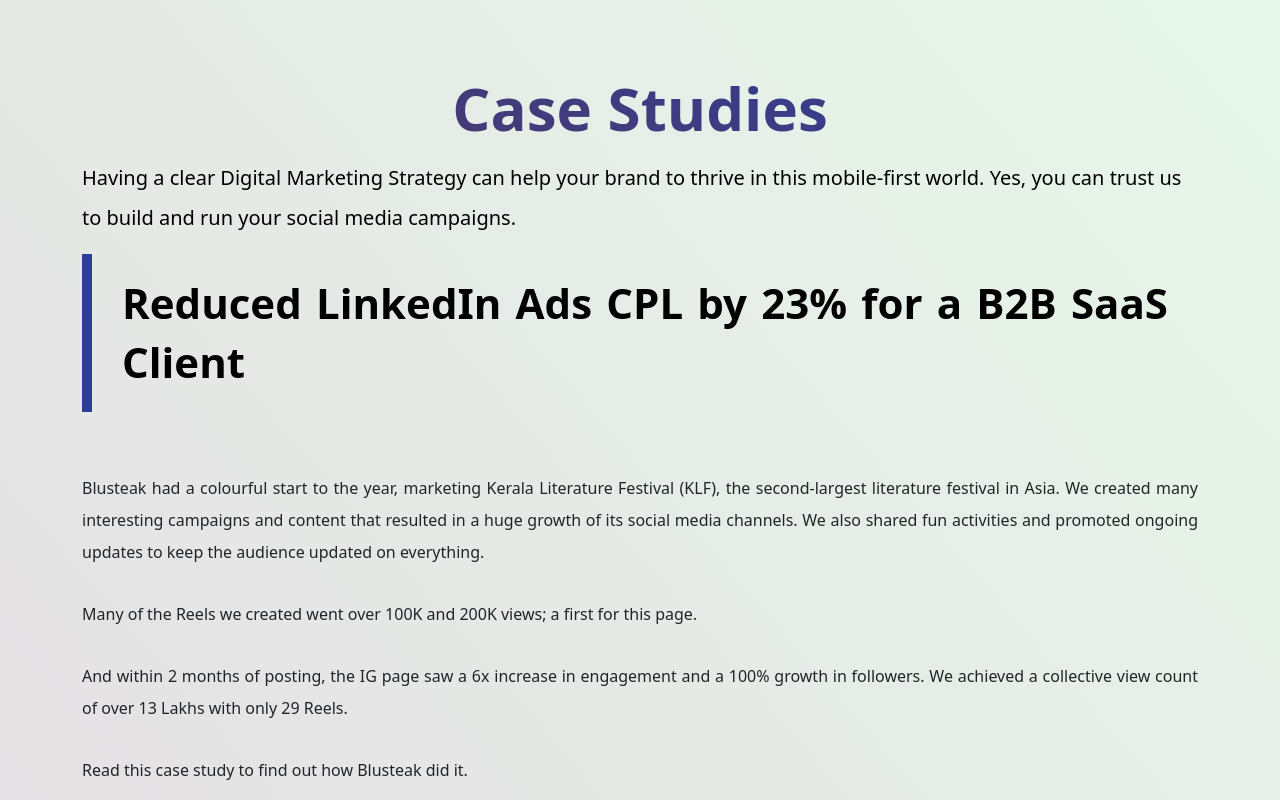
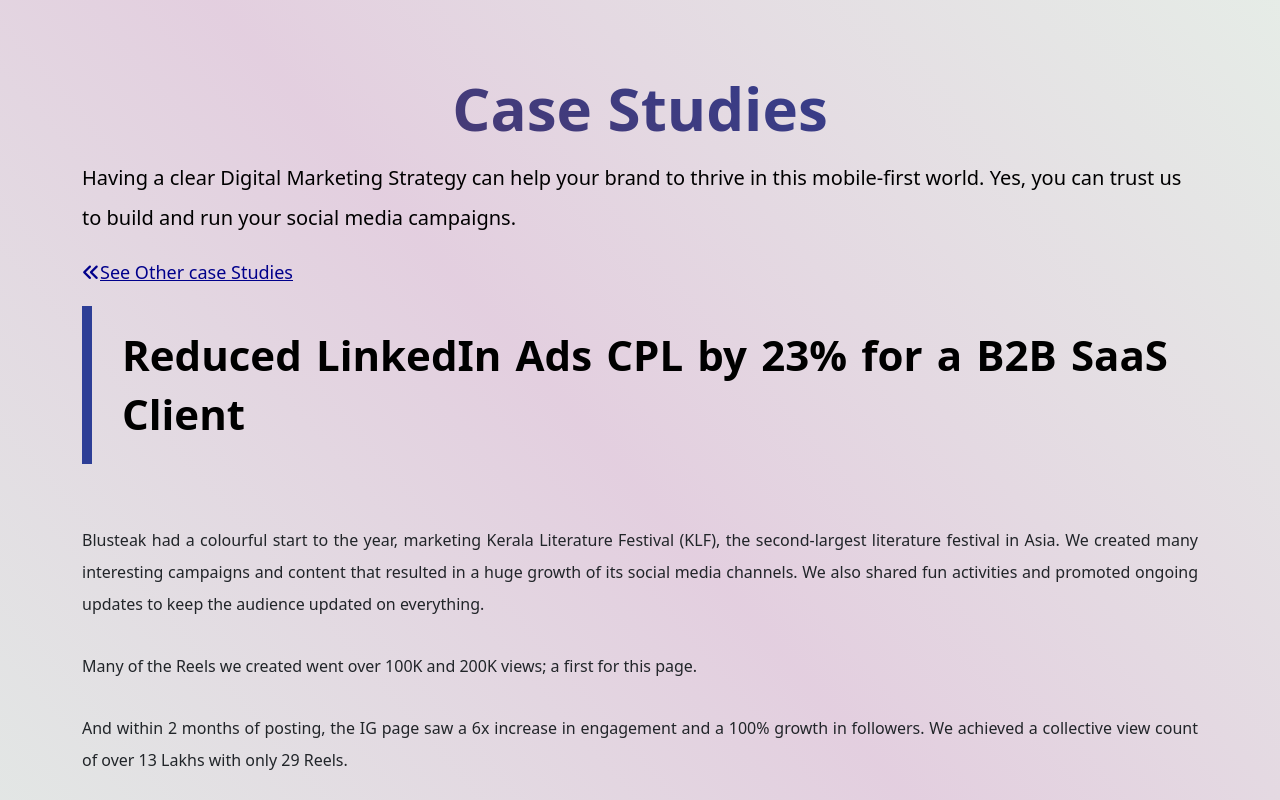
Before and after one commit to GithubIWin/powell-thomas, a React (Create React App) app: page /#/caseStudies in a window 1280 px wide. Both pictures are taken after a click on the element 268 px from the left and 1182 px from the top of the page. Shown: the part 782-1582 px from the top of the page. Built offline with nearby package versions, Linux system fonts and the light colour scheme.

Commit message:
back arrow added

```diff
--- a/src/App.js
+++ b/src/App.js
@@ -7,16 +7,22 @@
 import CaseContainer from "./components/CaseContainer";
 import HeaderSection from "./components/HeaderSection";
 import ResultScreens from "./components/ResultScreens";
+import { useState } from "react";
 // import FooterCom from "./components/FooterCom";
 
 function App() {
+  const [openStudyDetail, setOpenStudyDetail] = useState(false);
+
   return (
     <HashRouter>
       <div className="App">
         <HeaderSection />
         <Homepage />
-        <CaseContainer />
-        <ResultScreens/>
+        <CaseContainer
+          openStudyDetail={openStudyDetail}
+          setOpenStudyDetail={setOpenStudyDetail}
+        />
+        {!openStudyDetail && <ResultScreens />}
         {/* <FooterCom/> */}
         {/* <Routes>
           <Route path="/" element={<Homepage />} />
--- a/src/components/CaseContainer.jsx
+++ b/src/components/CaseContainer.jsx
@@ -6,9 +6,11 @@
 import CaseStudySmall from "./CaseStudySmall";
 import StudeyDetails from "./StudeyDetails";
 
-const CaseContainer = () => {
+const CaseContainer = (props) => {
   const [seletedStudy, setSelectedStudy] = useState({});
-  const [openStudyDetail, setOpenStudyDetail] = useState(false);
+  // const [openStudyDetail, setOpenStudyDetail] = useState(false);
+  const {openStudyDetail, setOpenStudyDetail} = props
+
   return (
     <Container>
       <Row>
--- a/src/components/StudeyDetails.jsx
+++ b/src/components/StudeyDetails.jsx
@@ -123,6 +123,9 @@
   };
   return (
     <div className="detailsContainer">
+      <p className="backArrow" onClick={HandleClick}>
+        <i class="fas fa-angle-double-left"></i>See Other case Studies
+      </p>
       <h1 className="detailTitle">{caseStudy.title}</h1>
       {caseStudy.details.map((iter, key) => (
         <p className="detailContent" key={key}>
--- a/src/components/style.css
+++ b/src/components/style.css
@@ -321,7 +321,7 @@
   background-color: green;
 }
 /* counter */
-.counter_wrap{
+.counter_wrap {
   /* display: grid; */
   margin: 10px;
   border-left: 10px solid #fca61f;
@@ -345,8 +345,14 @@
   position: relative;
   font-style: normal;
 }
-.sc_col{
+.sc_col {
   padding: 10px;
-    border-bottom: 2px dashed rgba(167, 167, 167, 0.3);
-    transition: all 0.2s ease-in-out;
+  border-bottom: 2px dashed rgba(167, 167, 167, 0.3);
+  transition: all 0.2s ease-in-out;
 }
+.backArrow {
+  color: darkblue;
+  font-size: large;
+  text-decoration: underline;
+  cursor: pointer;
+}
```
